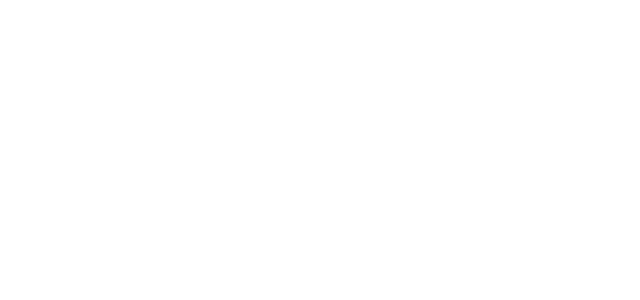
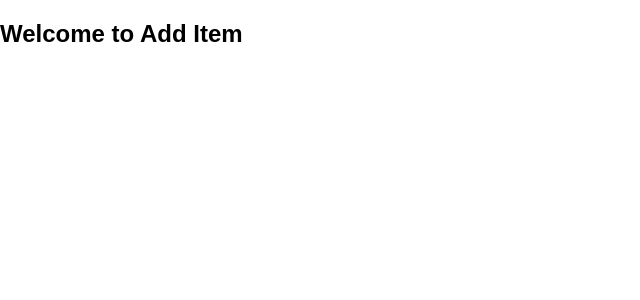
Before and after one commit to PJC-1/M.E.R.N.-front-end-, a React (Create React App) app: page /add-item in a window 1280 px wide. Shown: the top 300 px of the page, without its empty margins (0-640 px from the left). Built offline with nearby package versions, Linux system fonts and the light colour scheme.

Commit message:
created an AddItem component and route for it

```diff
--- /dev/null
+++ b/src/components/AddItem.js
@@ -0,0 +1,13 @@
+import React, { Component } from 'react';
+
+class AddItem extends Component {
+  render() {
+    return (
+      <div>
+        <h2>Welcome to Add Item</h2>
+      </div>
+    );
+  }
+}
+
+export default AddItem;
--- a/src/index.js
+++ b/src/index.js
@@ -4,12 +4,14 @@
 import { BrowserRouter as Router, Route } from 'react-router-dom';
 
 import App from './App';
+import AddItem from './components/AddItem';
 import registerServiceWorker from './registerServiceWorker';
 
 ReactDOM.render(
   <Router>
     <div>
       <Route exact path='/' component={App} />
+      <Route path='/add-item' component={AddItem} />
     </div>
   </Router>,
   document.getElementById('root')
```
